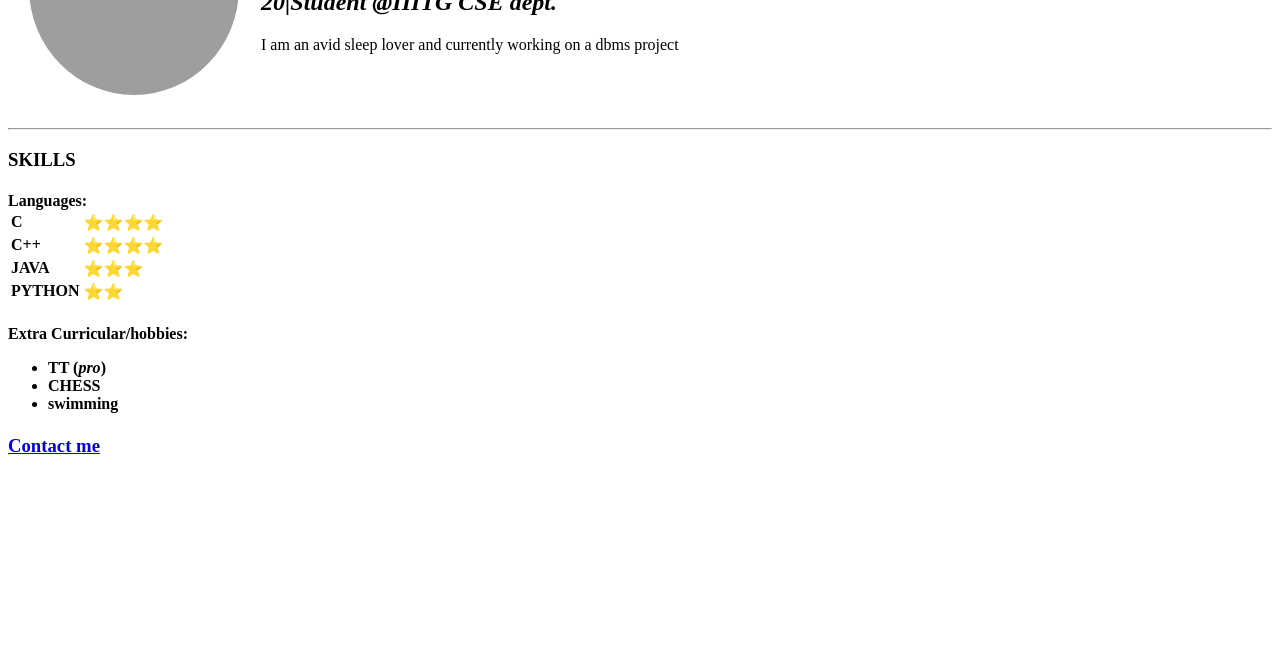
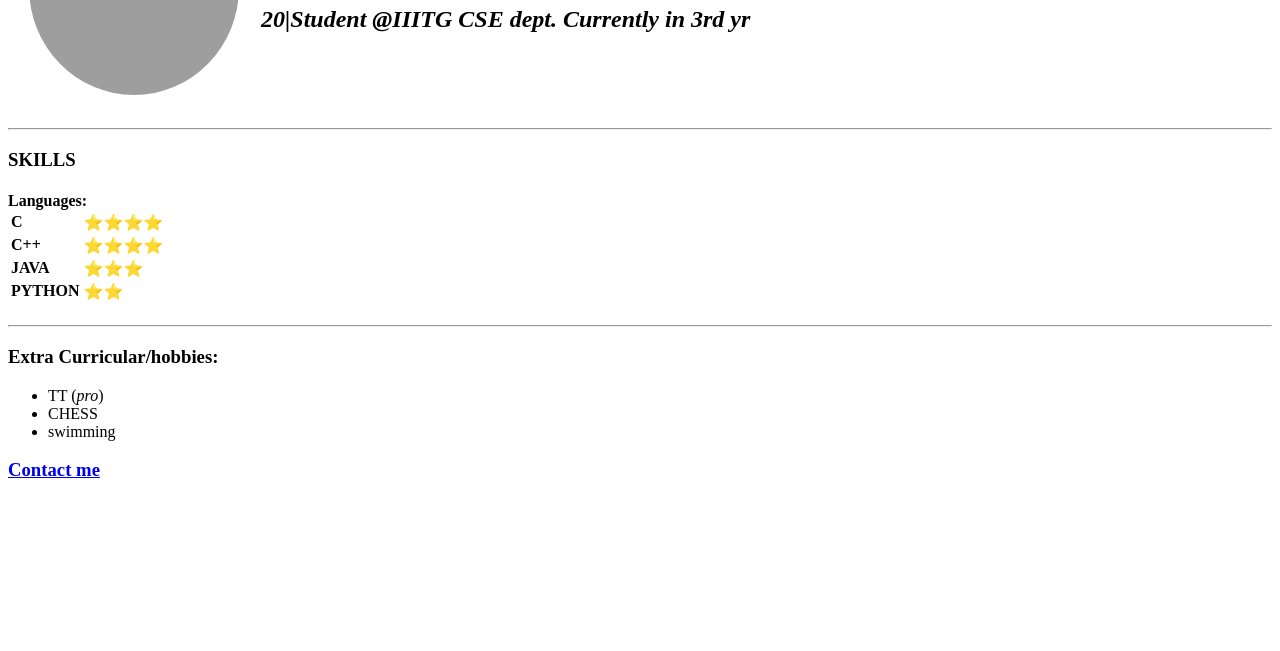
Before and after one commit to aps-02/CV, a plain HTML site: page index.html in a window 1280 px wide. Shown: the part 149-800 px from the top of the page. Drawn offline with Linux system fonts and the light colour scheme; grey boxes are pictures that could not be loaded.

Commit message:
Update index.html

```diff
--- a/index.html
+++ b/index.html
@@ -3,7 +3,7 @@
 
 <head>
     <meta charset="UTF-8">
-
+    <link rel="stylesheet" type="text/css" href="styles.css">
     <title>My Site</title>
 </head>
 
@@ -18,8 +18,8 @@
             </td>
             <td>
                 <h1>AMAN PRATAP SINGH</h1>
-                <h2><em>20|Student @<strong>IIITG CSE dept.</strong></em></h2>
-                <p>I am an avid sleep lover and currently working on a dbms project</p>
+                <h2><em>20|Student @<strong>IIITG CSE dept. Currently in 3rd yr</strong></em></h2>
+
             </td>
         </=tr>
     </table>
@@ -28,7 +28,8 @@
         <img src="IMG20221022175622.jpg" alt="profile.png" style="height: 215px;width: 210px; border-radius:1000%;">
     <h1>AMAN PRATAP SINGH</h1>
     <h2><em>20|Student @<strong>IIITG CSE dept.</strong></em></h2>
-    <p>I am an avid sleep lover and currently working on a dbms project</p>
+    <p>My self Aman.
+    Currently in 3rd yr</p>
     -->
 
     <hr>
@@ -81,18 +82,19 @@
         -->
 
     </h4>
-    <h4>Extra Curricular/hobbies:
-        <ul type="i" <!-- can also use start="ii" -->
+
+
+    <hr>
+    <div class="lower-section">
+        <h3 class="section-header">Extra Curricular/hobbies:</h3>
+        <ul class="hobbies-list">
             <li>TT (<em>pro</em>)</li>
             <li>CHESS</li>
             <li>swimming</li>
-            </ol>
-            </strong>
-    </h4>
+        </ul>
+    </div>
 
-    <h3><a href="contact.html">Contact me</a></h3>
-
-
+<h3><a href="contact.html">Contact me</a></h3>
 
 
 </body>
```
